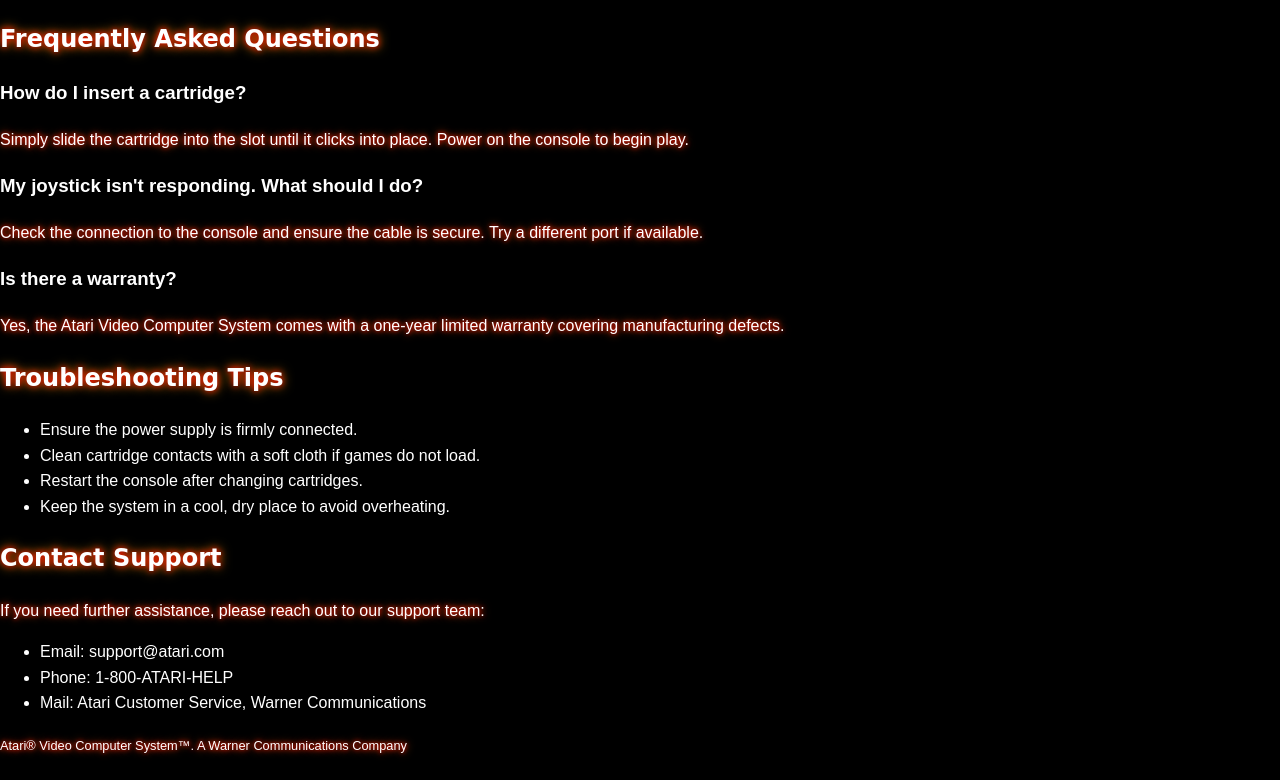
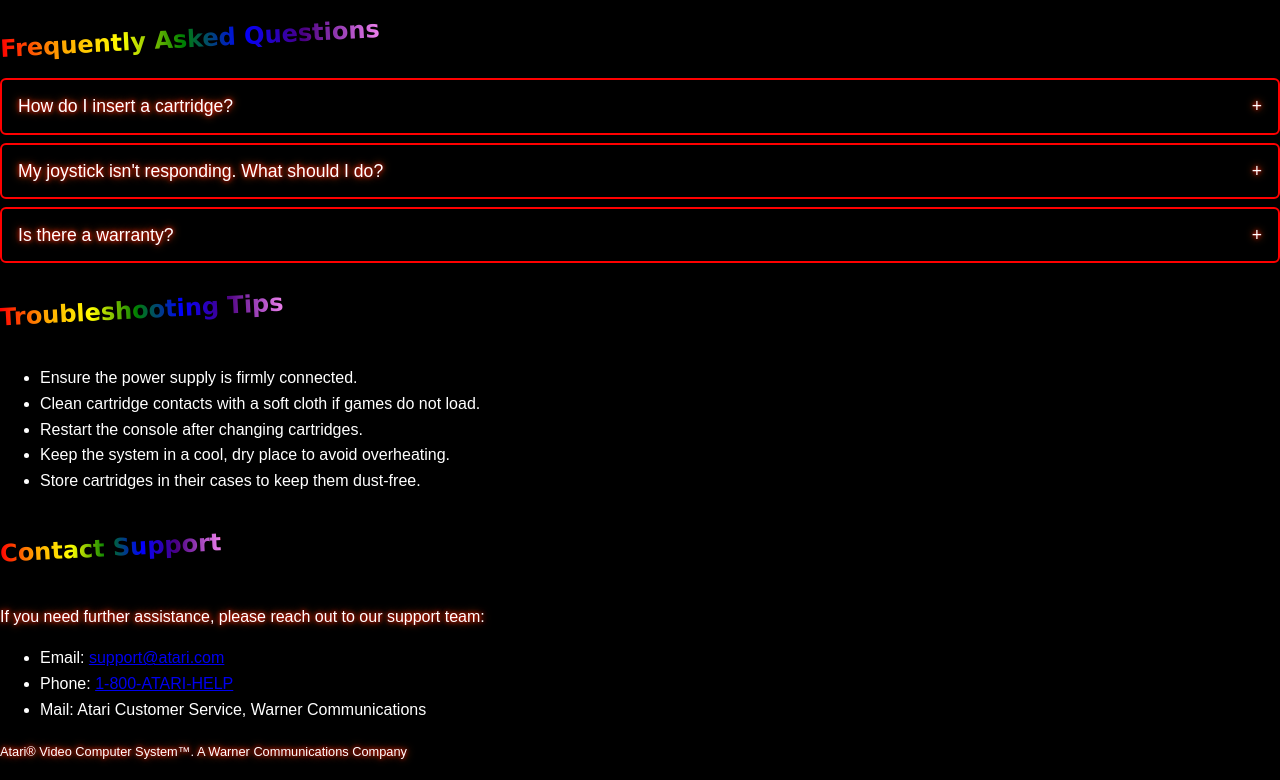
Before and after one commit to Riokajin/HTML-CSS-JS-Fundamentals-Adam-Evans, a PHP site: page /support.html in a window 1280 px wide. Shown: the part 168-948 px from the top of the page. Before the commit the page ends 924 px from the top, so only its background shows below. Run offline with PHP 8.4, Linux system fonts and the light colour scheme.

Commit message:
updated the FAQs page to be styled, made FAQs into accordion style buttons that slide out with JS script

```diff
--- a/project-1/css/styles.css
+++ b/project-1/css/styles.css
@@ -176,6 +176,61 @@ form {
     text-align: center;
 }
 
+/* FAQ accordion styles */
+.faq-question {
+    width: 100%;
+    text-align: left;
+    padding: 1rem;
+    font-size: 1.1rem;
+    font-family: 'Orbitron', sans-serif;
+    background: #000;
+    color: #fff;
+    border: 2px solid red;
+    border-radius: 6px;
+    margin-bottom: 8px;
+    cursor: pointer;
+    text-shadow: 0 0 4px #ff0000, 0 0 8px #ff6600;
+    transition: background-color 0.3s, transform 0.2s;
+
+    cursor: pointer;
+}
+
+.faq-question::after {
+    content: '+';
+    float: right;
+    transition: transform 0.3s;
+}
+
+.faq-item.active .faq-question::after {
+    content: '-';
+}
+
+.faq-question:hover {
+    background: #111; /* slightly lighter black on hover */
+    transform: scale(1.02) /* subtle zoom effect */
+}
+
+.faq-answer {
+    display: none;
+    padding: 0.5rem 1rem;
+    background: #1a1a1a;
+    color: #ccc;
+}
+
+.faq-item.active .faq-answer {
+    display: block;
+    animation: slideDown 0.3s ease-out;
+}
+
+@keyframes slideDown {
+    from { opacity: 0; transform: translateY(-5px); }
+    to { opacity: 1; transform: translateY(0); }
+}
+
+
+
+
+
 
 
 /* keyframes to cycle through rainbow colors inner crisp glow and soft outer glow. changed to smoothly transition back to red so the end of the loop isn't so noticeable*/
--- a/project-1/js/interactions.js
+++ b/project-1/js/interactions.js
@@ -1,5 +1,5 @@
 // This script handles user interactions across the site.
-// Examples: displaying confirmation messages after feedback submission, showing alerts when the "Order Now" button is clicked, and adding sumple dunamic behaviours to improve user experience.
+// Examples: displaying confirmation messages after feedback submission, showing alerts when the "Order Now" button is clicked, and adding simple dynamic behaviours to improve user experience.
 
 // Handles the feedback form submission:
 // Prevents the page from reloading, collects user input (name, email, rating, comments) and displays a confirmation message to the user.
@@ -19,3 +19,18 @@ if (feedbackForm) {
         }
     });
 }
+
+
+// FAQ Accordion
+const faqItems = document.querySelectorAll('.faq-item');
+faqItems.forEach(item => {
+    const question = item.querySelector('.faq-question');
+    question.addEventListener('click', () => {
+        // Close others so only 1 is open at a time
+        faqItems.forEach(i => {
+            if (i !== item) i.classList.remove('active');
+        });
+        // Toggle the clicked one
+        item.classList.toggle('active');
+    });
+});
--- a/project-1/support.html
+++ b/project-1/support.html
@@ -5,6 +5,7 @@
         <!-- Link to external stylesheet for consistent design across all pages. -->
         <link rel="stylesheet" href="css/normalize.css">
         <link rel="stylesheet" href="css/styles.css" />
+        <script src="js/interactions.js" defer></script>
         <title>Support</title>
     </head>
     <body>
@@ -25,36 +26,48 @@
 
         <main>
             <!-- FAQ section -->
-             <section>
-                <h2>Frequently Asked Questions</h2>
-                <h3>How do I insert a cartridge?</h3>
-                <p>Simply slide the cartridge into the slot until it clicks into place. Power on the console to begin play.</p>
+             <section class="faq">
+                <h2 class="rainbow-text angled">Frequently Asked Questions</h2>
+                <div class="faq-item">
+                    <button class="faq-question">How do I insert a cartridge?</button>
+                    <div class="faq-answer">
+                        <p>Insert the cartridge until it clicks securely, then power on to start instantly.</p>
+                    </div>
+                </div>
 
-                <h3>My joystick isn't responding. What should I do?</h3>
-                <p>Check the connection to the console and ensure the cable is secure. Try a different port if available.</p>
-
-                <h3>Is there a warranty?</h3>
-                <p>Yes, the Atari Video Computer System comes with a one-year limited warranty covering manufacturing defects.</p>
+                <div class="faq-item">
+                    <button class="faq-question">My joystick isn't responding. What should I do?</button>
+                    <div class="faq-answer">
+                        <p>Check the connection, try another port, or restart the console for a quick fix.</p>
+                    </div>
+                </div>
+                <div class="faq-item">
+                    <button class="faq-question">Is there a warranty?</button>
+                    <div class="faq-answer">
+                        <p>Yes, the Atari Video Computer System comes with a one-year limited warranty covering manufacturing defects.</p>
+                    </div>
+                </div>
              </section>
 
              <!-- Troubleshooting Tips -->
               <section>
-                <h2>Troubleshooting Tips</h2>
+                <h2 class="rainbow-text angled">Troubleshooting Tips</h2>
                 <ul>
                     <li>Ensure the power supply is firmly connected.</li>
                     <li>Clean cartridge contacts with a soft cloth if games do not load.</li>
                     <li>Restart the console after changing cartridges.</li>
                     <li>Keep the system in a cool, dry place to avoid overheating.</li>
+                    <li>Store cartridges in their cases to keep them dust-free.</li>
                 </ul>
               </section>
 
               <!-- Contact information -->
                <section>
-                <h2>Contact Support</h2>
+                <h2 class="rainbow-text angled">Contact Support</h2>
                 <p>If you need further assistance, please reach out to our support team:</p>
                 <ul>
-                    <li>Email: support@atari.com</li>
-                    <li>Phone: 1-800-ATARI-HELP</li><!-- Made too long on purpose as not a real number -->
+                    <li>Email: <a href="mailto:riokajin715@hotmail.com?subject=Atari%20Support%20Request">support@atari.com</a></li><!--links to my email-->
+                    <li>Phone: <a href="tel:14188194278"> 1-800-ATARI-HELP</a></li><!-- Made too long on purpose as not a real number. links to my phone number -->
                     <li>Mail: Atari Customer Service, Warner Communications</li>
                 </ul>
                </section>
```
